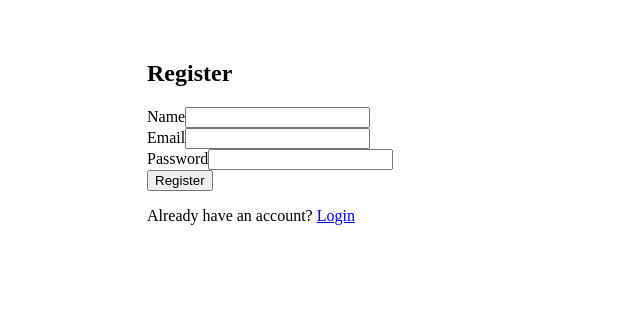
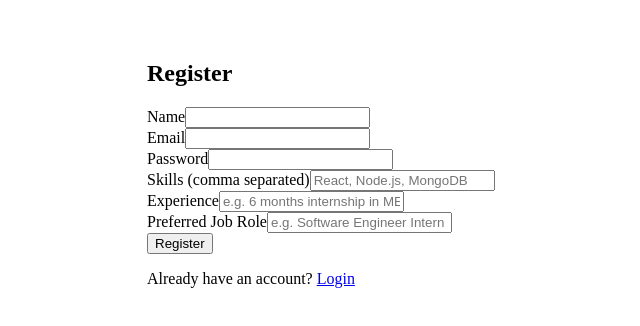
Before and after one commit to Abhijeet200705/AI-Interview-Platform, a React (Vite) app in the folder client/: page /register in a window 1280 px wide. Shown: the top 326 px of the page, without its empty margins (293-933 px from the left). Built offline with nearby package versions, Linux system fonts and the light colour scheme.

Commit message:
modified registration with skills experience and role

```diff
--- a/client/src/context/AuthContext.jsx
+++ b/client/src/context/AuthContext.jsx
@@ -18,13 +18,20 @@ export function AuthProvider({ children }) {
     return res.data.user;
   };
 
-  const register = async (name, email, password) => {
-    const res = await api.post('/auth/register', { name, email, password });
-    localStorage.setItem('token', res.data.token);
-    localStorage.setItem('user', JSON.stringify(res.data.user));
-    setUser(res.data.user);
-    return res.data.user;
-  };
+  const register = async (name, email, password, skills, experience, preferredJobRole) => {
+  const res = await api.post('/auth/register', {
+    name,
+    email,
+    password,
+    skills,
+    experience,
+    preferredJobRole,
+  });
+  localStorage.setItem('token', res.data.token);
+  localStorage.setItem('user', JSON.stringify(res.data.user));
+  setUser(res.data.user);
+  return res.data.user;
+};
 
   const logout = () => {
     localStorage.removeItem('token');
--- a/client/src/pages/Dashboard.jsx
+++ b/client/src/pages/Dashboard.jsx
@@ -8,6 +8,9 @@ function Dashboard() {
       <h2>Welcome, {user?.name}</h2>
       <p>Role: {user?.role}</p>
       <p>Email: {user?.email}</p>
+      <p>Preferred Job Role: {user?.preferredJobRole || 'Not set'}</p>
+      <p>Experience: {user?.experience || 'Not set'}</p>
+      <p>Skills: {user?.skills?.length ? user.skills.join(', ') : 'None added'}</p>
       <button onClick={logout}>Logout</button>
     </div>
   );
--- a/client/src/pages/Register.jsx
+++ b/client/src/pages/Register.jsx
@@ -6,6 +6,9 @@ function Register() {
   const [name, setName] = useState('');
   const [email, setEmail] = useState('');
   const [password, setPassword] = useState('');
+  const [skillsInput, setSkillsInput] = useState('');
+  const [experience, setExperience] = useState('');
+  const [preferredJobRole, setPreferredJobRole] = useState('');
   const [error, setError] = useState('');
   const [loading, setLoading] = useState(false);
 
@@ -17,8 +20,13 @@ function Register() {
     setError('');
     setLoading(true);
 
+    const skillsArray = skillsInput
+      .split(',')
+      .map((s) => s.trim())
+      .filter((s) => s.length > 0);
+
     try {
-      await register(name, email, password);
+      await register(name, email, password, skillsArray, experience, preferredJobRole);
       navigate('/dashboard');
     } catch (err) {
       setError(err.response?.data?.message || 'Something went wrong');
@@ -33,21 +41,11 @@ function Register() {
       <form onSubmit={handleSubmit}>
         <div>
           <label>Name</label>
-          <input
-            type="text"
-            value={name}
-            onChange={(e) => setName(e.target.value)}
-            required
-          />
+          <input type="text" value={name} onChange={(e) => setName(e.target.value)} required />
         </div>
         <div>
           <label>Email</label>
-          <input
-            type="email"
-            value={email}
-            onChange={(e) => setEmail(e.target.value)}
-            required
-          />
+          <input type="email" value={email} onChange={(e) => setEmail(e.target.value)} required />
         </div>
         <div>
           <label>Password</label>
@@ -57,6 +55,33 @@ function Register() {
             onChange={(e) => setPassword(e.target.value)}
             required
             minLength={8}
+          />
+        </div>
+        <div>
+          <label>Skills (comma separated)</label>
+          <input
+            type="text"
+            value={skillsInput}
+            onChange={(e) => setSkillsInput(e.target.value)}
+            placeholder="React, Node.js, MongoDB"
+          />
+        </div>
+        <div>
+          <label>Experience</label>
+          <input
+            type="text"
+            value={experience}
+            onChange={(e) => setExperience(e.target.value)}
+            placeholder="e.g. 6 months internship in MERN"
+          />
+        </div>
+        <div>
+          <label>Preferred Job Role</label>
+          <input
+            type="text"
+            value={preferredJobRole}
+            onChange={(e) => setPreferredJobRole(e.target.value)}
+            placeholder="e.g. Software Engineer Intern"
           />
         </div>
         {error && <p style={{ color: 'red' }}>{error}</p>}
```
Also changed, not shown: 1 other file (tests, documents, lock files or other folders).
